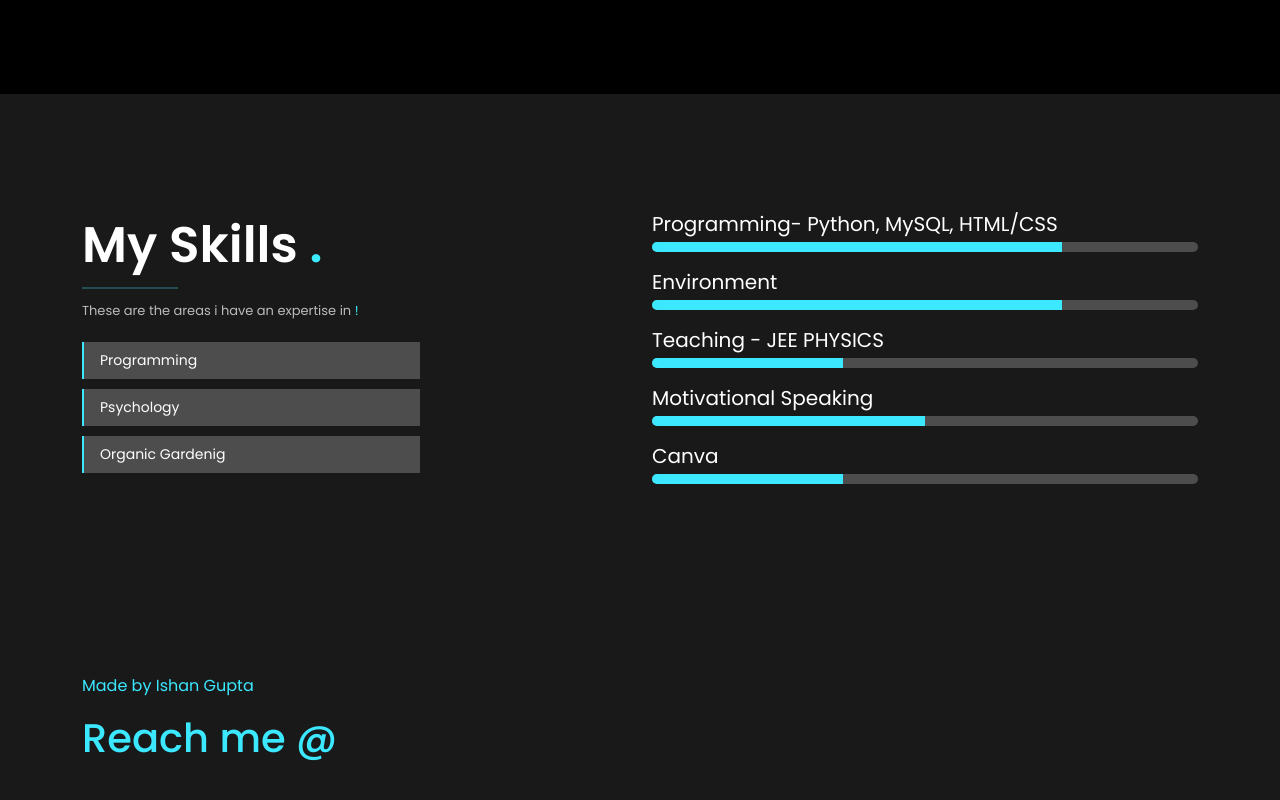
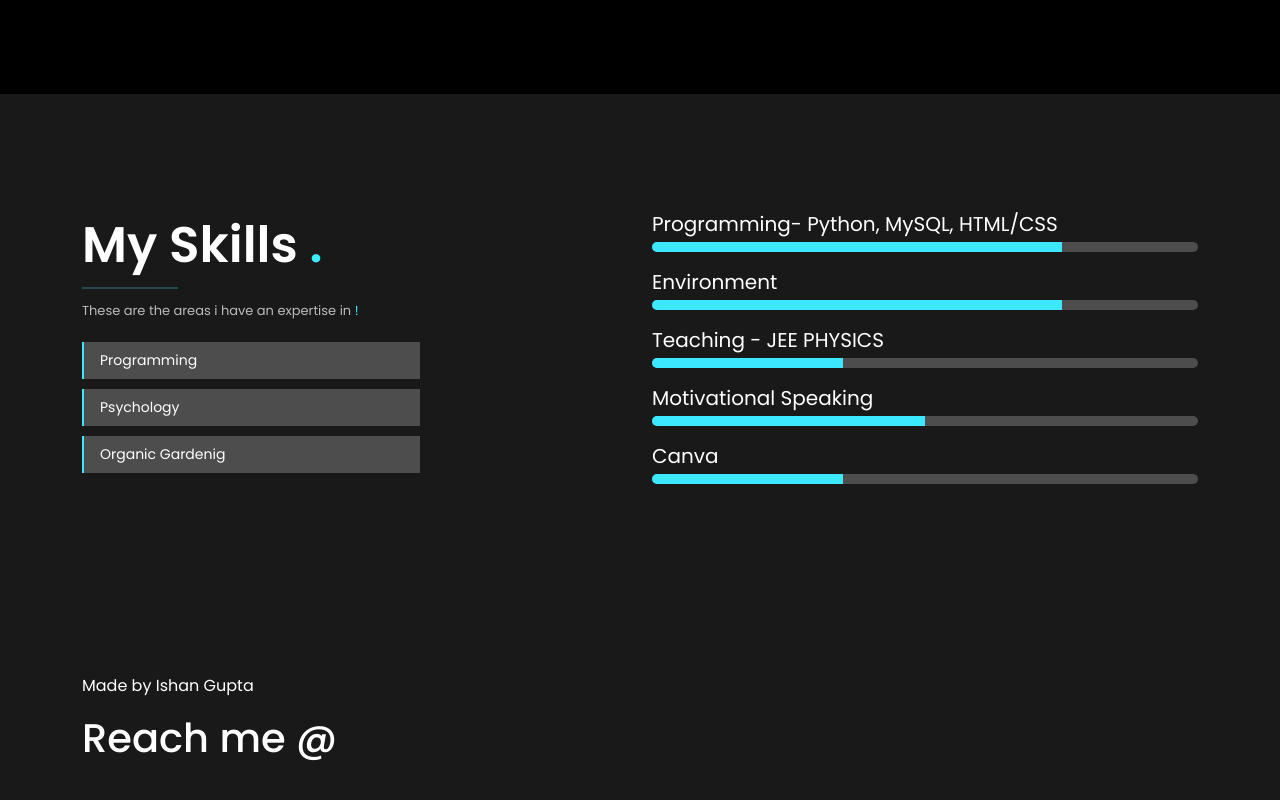
Before and after one commit to ishangupta03/portfolio, a plain HTML site: page index.html in a window 1280 px wide. Shown: the part 765-1565 px from the top of the page. Drawn offline with nearby package versions, Linux system fonts and the light colour scheme; a script that the page names is missing.

Commit message:
Update index.html

```diff
--- a/index.html
+++ b/index.html
@@ -156,8 +156,8 @@
             <div class="row">
                 <!--inline css-->
                 <div class="col-md-4" style="margin-top:25px;">
-                    <p><span style="color: rgb(59, 232, 255);"> Made by Ishan Gupta</span></p>
-                    <h1 style="color: rgb(59, 232, 255);">Reach me @</h1>
+                    <p><span style="color: white;"> Made by Ishan Gupta</span></p>
+                    <h1 style="color: white;">Reach me @</h1>
                   </div>
                 <div class="col-md-8">
 
```
